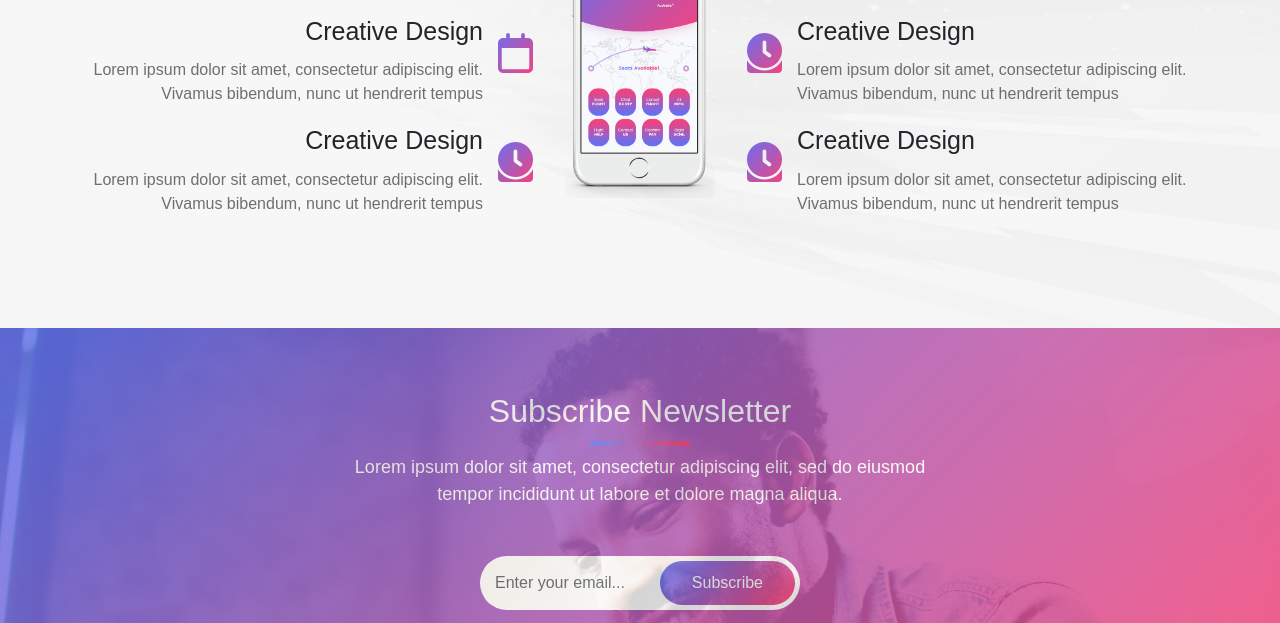
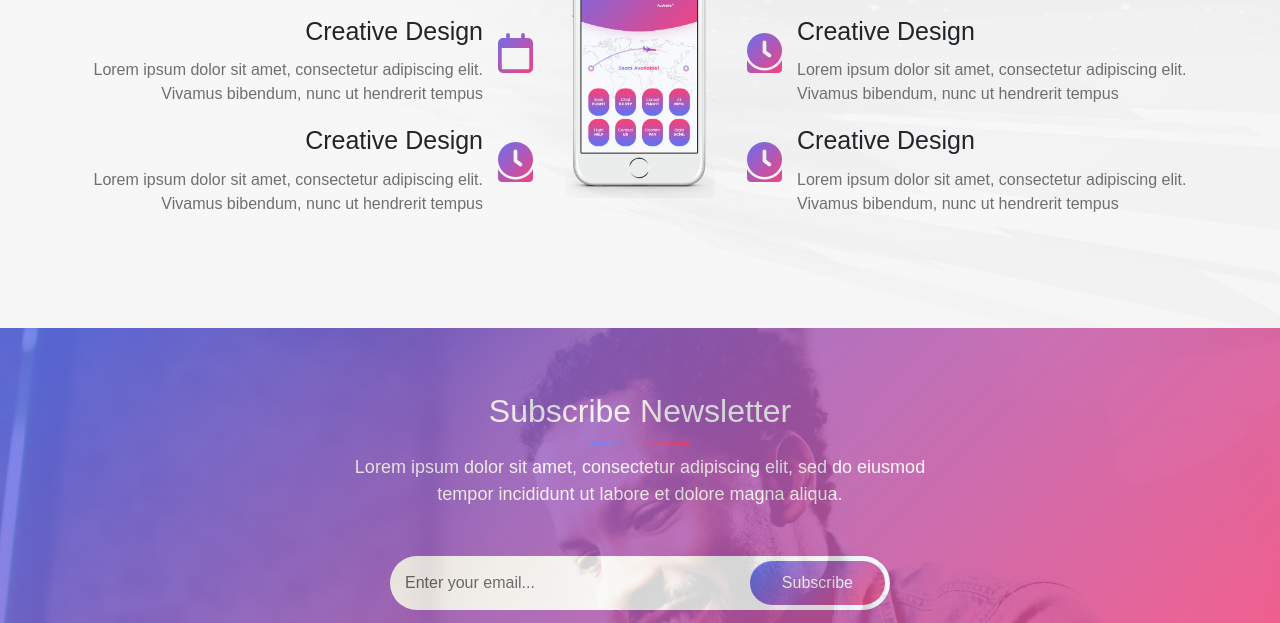
Before and after one commit to QKhanh-maker/Appik, a plain HTML site: page index.html in a window 1280 px wide. Shown: the part 4897-5520 px from the top of the page. Drawn offline with Linux system fonts and the light colour scheme.

Commit message:
upload new Web

```diff
--- a/assets/css/style.css
+++ b/assets/css/style.css
@@ -695,10 +695,9 @@ footer {
         }
 
             footer .footer-top .bg-color .input-group {
+               width:500px;
                 max-width: 90%;
-                max-width: 25%;
                 margin: auto;
-                border-radius: 15px;
                 background: #fff;
                 border-radius: 40px;
                 padding: 5px;
@@ -715,11 +714,12 @@ footer {
                 footer .footer-top .bg-color .input-group button {
                     color: #fff;
                     border: none;
-                    border-radius: 355px !important;
+                    border-radius: 35px !important;
                     font-weight: 500;
                     background: linear-gradient(135deg, #6271f6 5%, #f9417a 95%);
                     padding-left: 2rem;
                     padding-right: 2rem;
+                    margin-left:1rem;
                 }
 
                     footer .footer-top .bg-color .input-group button:hover {
```
